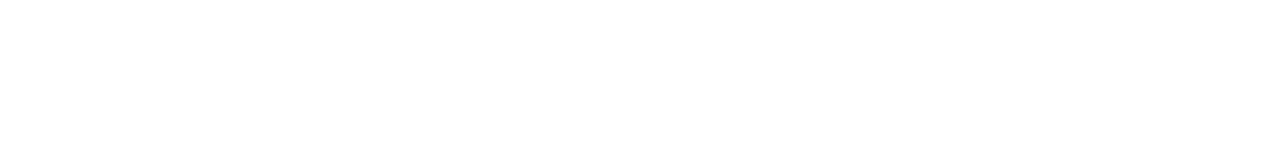
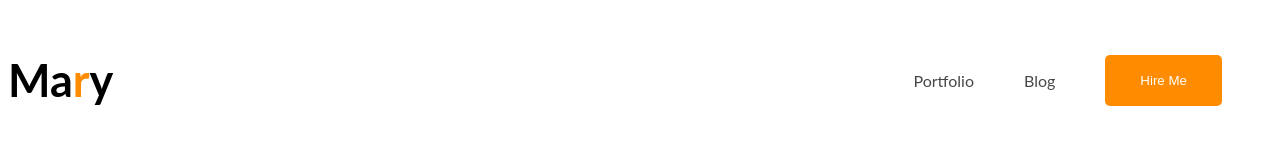
Before and after one commit to noyandatta/programming-repo, a plain HTML site: page index.html in a window 1280 px wide. Drawn offline with Linux system fonts and the light colour scheme.

Commit message:
add some files

```diff
--- /dev/null
+++ b/Style/style.css
@@ -0,0 +1,47 @@
+
+
+body{
+    font-family: 'Open Sans', sans-serif;
+    font-family:'Lato', sans-serif;
+
+
+}
+nav{
+    display:flex;
+    justify-content: space-between;
+    align-items: center;
+}
+.nav-style{
+    color:black;
+    font-size: 45px;
+    font-width:800px;
+}
+.text-primary{
+    color:darkorange;
+}
+
+.btn-primary{
+    background-color: darkorange;
+    border-radius: 5px;
+    color:white;
+    font-style: normal;
+    font-weight:700px;
+    border:none;
+    padding:18px 35px;
+}
+
+nav > ul{
+    display:flex;
+    list-style: none;
+    align-items:center;
+
+}
+
+nav li{
+    margin-right: 50px;
+}
+
+nav a{
+    text-decoration: none;
+    color:#474747;
+}
--- a/index.html
+++ b/index.html
@@ -4,10 +4,21 @@
     <meta charset="UTF-8">
     <meta name="viewport" content="width=device-width, initial-scale=1.0">
     <title>My project</title>
+    <link rel="preconnect" href="https://fonts.googleapis.com">
+<link rel="preconnect" href="https://fonts.gstatic.com" crossorigin>
+<link href="https://fonts.googleapis.com/css2?family=Open+Sans:wght@800&display=swap" rel="stylesheet">
+    <link rel="stylesheet" href="Style/style.css">
 </head>
 <body>
     <header>
-
+        <nav >
+          <h3 class="nav-style" >Ma<span class="text-primary" >r</span>y</h3>
+          <ul>
+              <li> <a href="">Portfolio</a></li>
+              <li> <a href="">Blog</a></li>
+              <li> <a href=""></a><button class="btn-primary">Hire Me</button></li>
+          </ul>
+        </nav>
     </header>
     <main>
 
```
